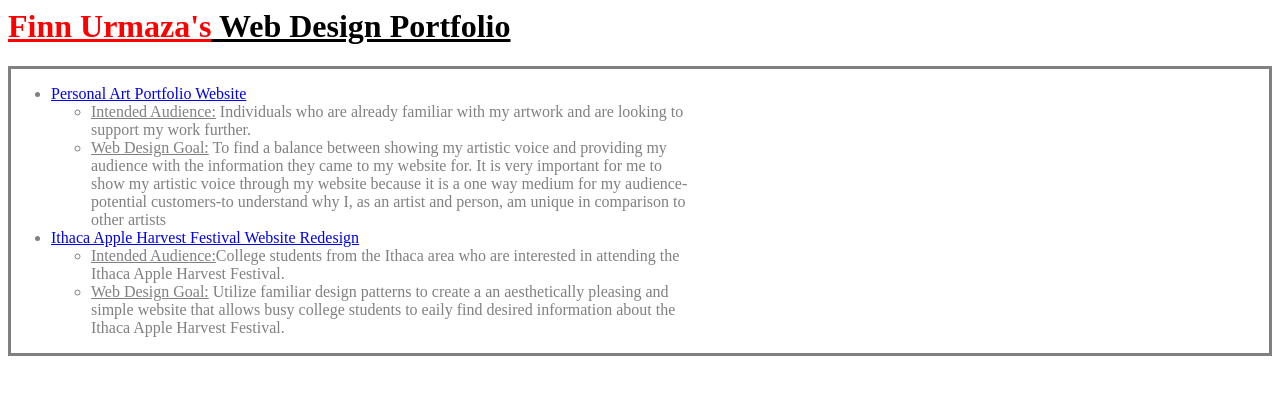
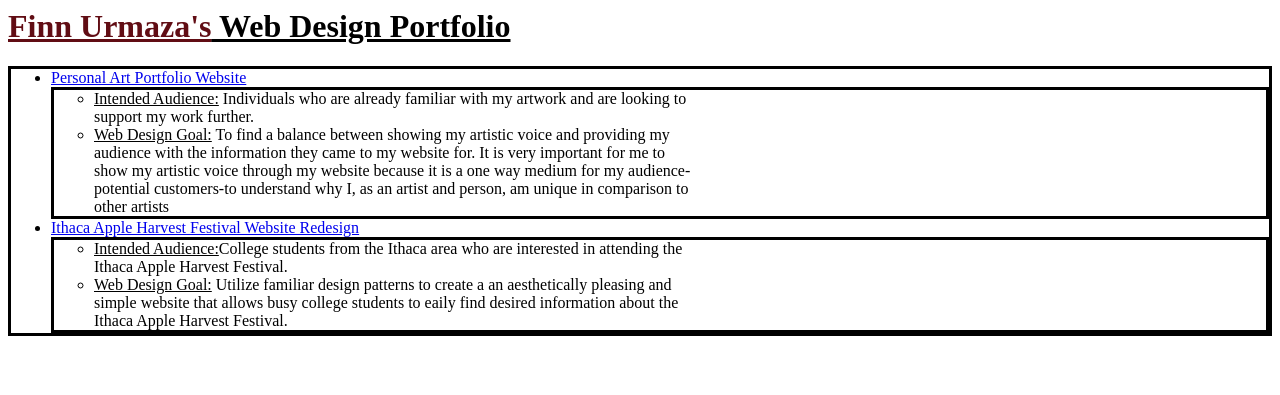
Before and after one commit to flurmaza/flurmaza.github.io, a PHP site: page / in a window 1280 px wide. Shown: the top 395 px of the page. Run offline with PHP 8.4, Linux system fonts and the light colour scheme.

Commit message:
Update linktree.css

```diff
--- a/linktree.css
+++ b/linktree.css
@@ -12,12 +12,10 @@ span{
  text-decoration: underline;
 }
 
-nav{
-  color: gray;
-  border-color: gray;
+nav ul{
   border: solid;
 }
 
 .red{
-color: red;
+color: #610d14;
 }
```
